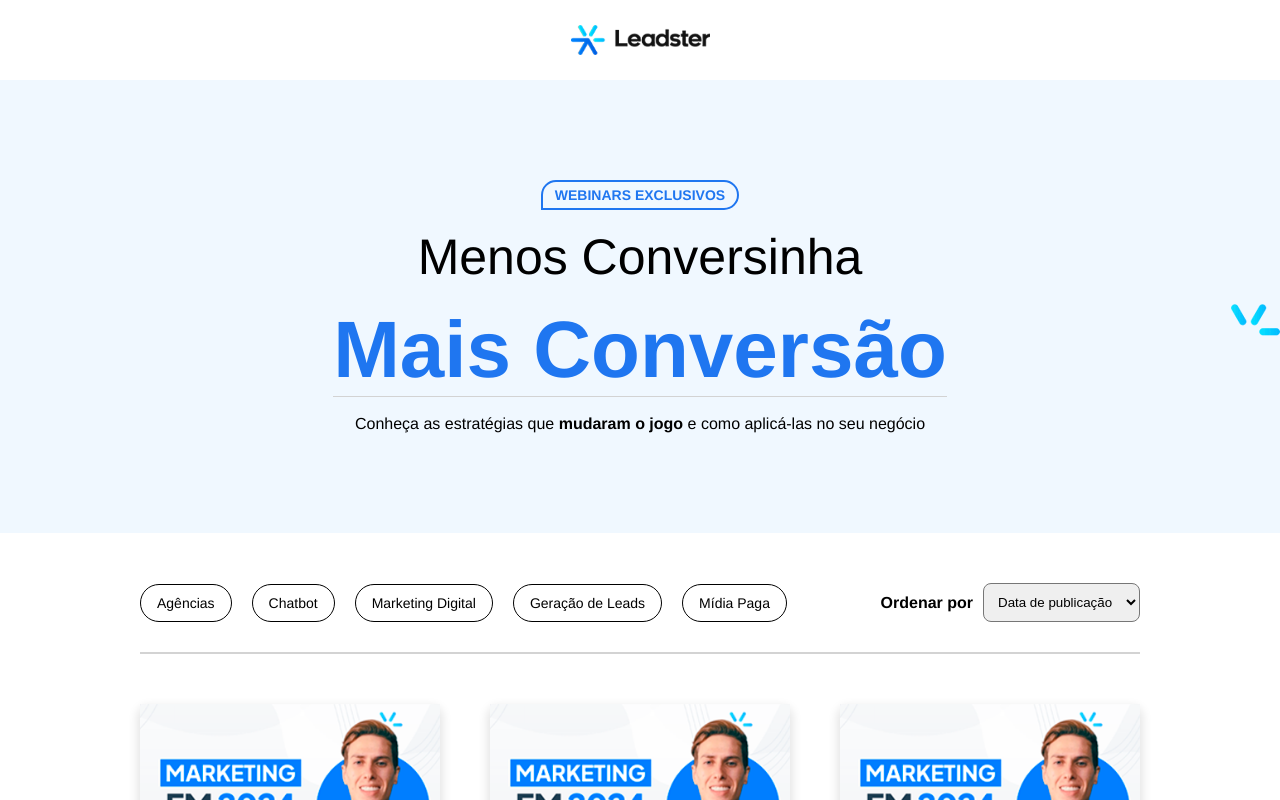
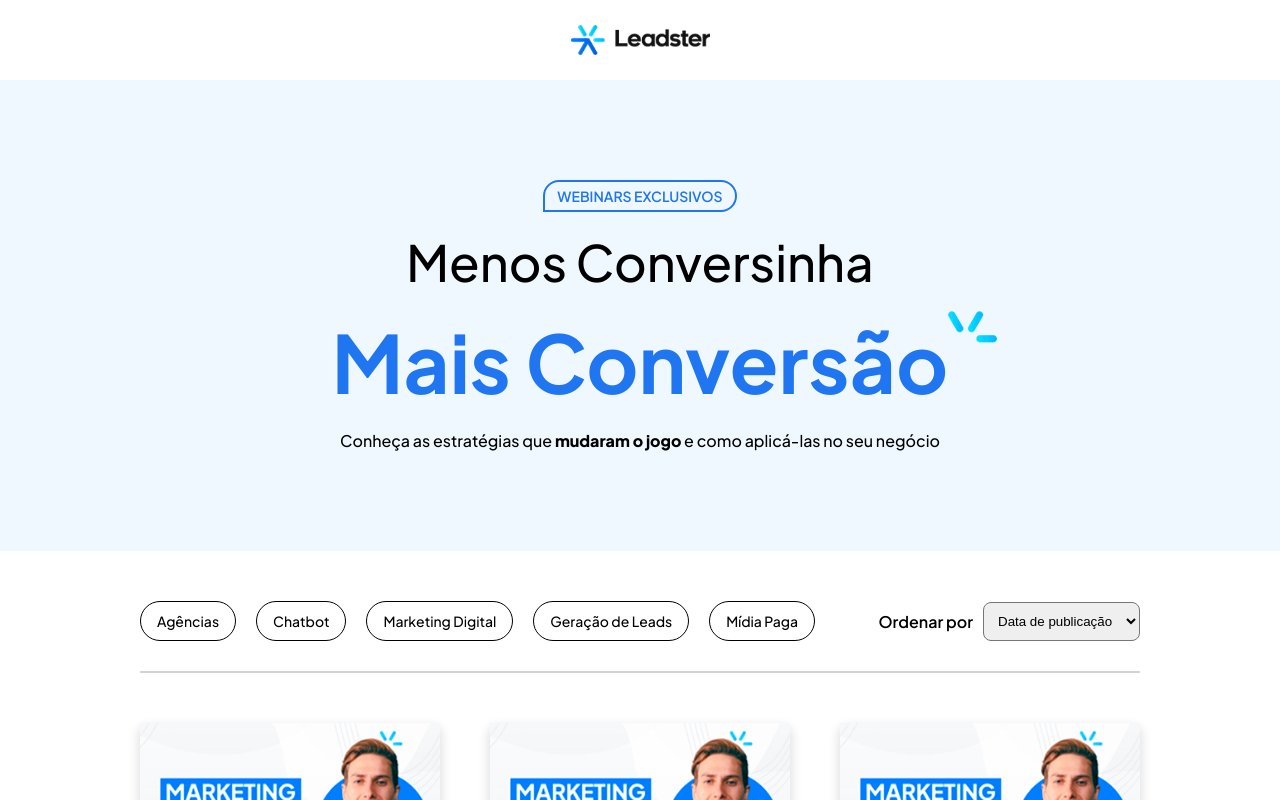
Before and after one commit to freitassneto/test-leadster, a Next.js app in the folder test-leadster/: page / in a window 1280 px wide. Shown: the top 800 px of the page. Built offline with nearby package versions, Linux system fonts and the light colour scheme.

Commit message:
feat: css adjustments

```diff
--- a/test-leadster/src/components/BigBanner/BigBanner.tsx
+++ b/test-leadster/src/components/BigBanner/BigBanner.tsx
@@ -2,16 +2,17 @@
 import { BigBannerStyled } from "./BigBannerStyled";
 import Image from "next/image";
 import assetHeader from "../../assets/images/asset-header.png";
+
 
 export const BigBanner = () => {
   return (
     <BigBannerStyled>
       <p>WEBINARS EXCLUSIVOS</p>
       <h3>Menos Conversinha</h3>
-      <div>
-        <Image src={assetHeader} alt={""} />
-        <h2>Mais Conversão</h2>
-      </div>
+
+
+        <h2>Mais Conversão<Image src={assetHeader} alt={"Raios Leadster"} /></h2>
+
       <span>
         Conheça as estratégias que <strong>mudaram o jogo</strong> e como
         aplicá-las no seu negócio
--- a/test-leadster/src/components/BigBanner/BigBannerStyled.ts
+++ b/test-leadster/src/components/BigBanner/BigBannerStyled.ts
@@ -23,22 +23,19 @@
     font-size: 50px;
   }
 
-  div {
-    position: static;
-    border-bottom: 1px solid lightgray;
-
   img {
     position: absolute;
-      right: 0;
+    top: 0;
+    right: 1;
   }
   h2 {
+    position: relative;
     font-size: 80px;
-      font-weight: 600;
+    font-weight: 700;
     color: var(--color-blue-300);
-    }
   }
 
   strong {
-    font-weight: 600;
+    font-weight: 800;
   }
 `;
--- a/test-leadster/src/pages/_document.tsx
+++ b/test-leadster/src/pages/_document.tsx
@@ -1,13 +1,18 @@
-import { Html, Head, Main, NextScript } from 'next/document'
+import { Html, Head, Main, NextScript } from "next/document";
 
 export default function Document() {
   return (
     <Html lang="en">
-      <Head />
+      <Head>
+        <link
+          href="https://fonts.googleapis.com/css2?family=Plus+Jakarta+Sans:wght@500;600;700;800&display=swap"
+          rel="stylesheet"
+        ></link>
+      </Head>
       <body>
         <Main />
         <NextScript />
       </body>
     </Html>
-  )
+  );
 }
--- a/test-leadster/src/pages/index.tsx
+++ b/test-leadster/src/pages/index.tsx
@@ -1,11 +1,8 @@
-import { Inter } from "next/font/google";
 import { Header } from "@/components/Header/Header";
 import { BigBanner } from "@/components/BigBanner/BigBanner";
 import { Footer } from "@/components/Footer/Footer";
 import { CallToAction } from "@/components/CallToAction/CallToAction";
 import { VideoList } from "../components/VideoList/VideoList";
-
-const inter = Inter({ subsets: ["latin"] });
 
 export default function Home() {
   return (
--- a/test-leadster/src/styles/GlobalStyle.ts
+++ b/test-leadster/src/styles/GlobalStyle.ts
@@ -41,7 +41,7 @@
   }
 
   body, input, button, textarea {
-    font-family: Open-Sans, Helvetica, Sans-Serif;
+    font-family: "Plus Jakarta Sans", Sans-Serif;
     font-size: 1.6rem;
   }
 
```
Lines whose indentation alone changed are shown as unchanged.
